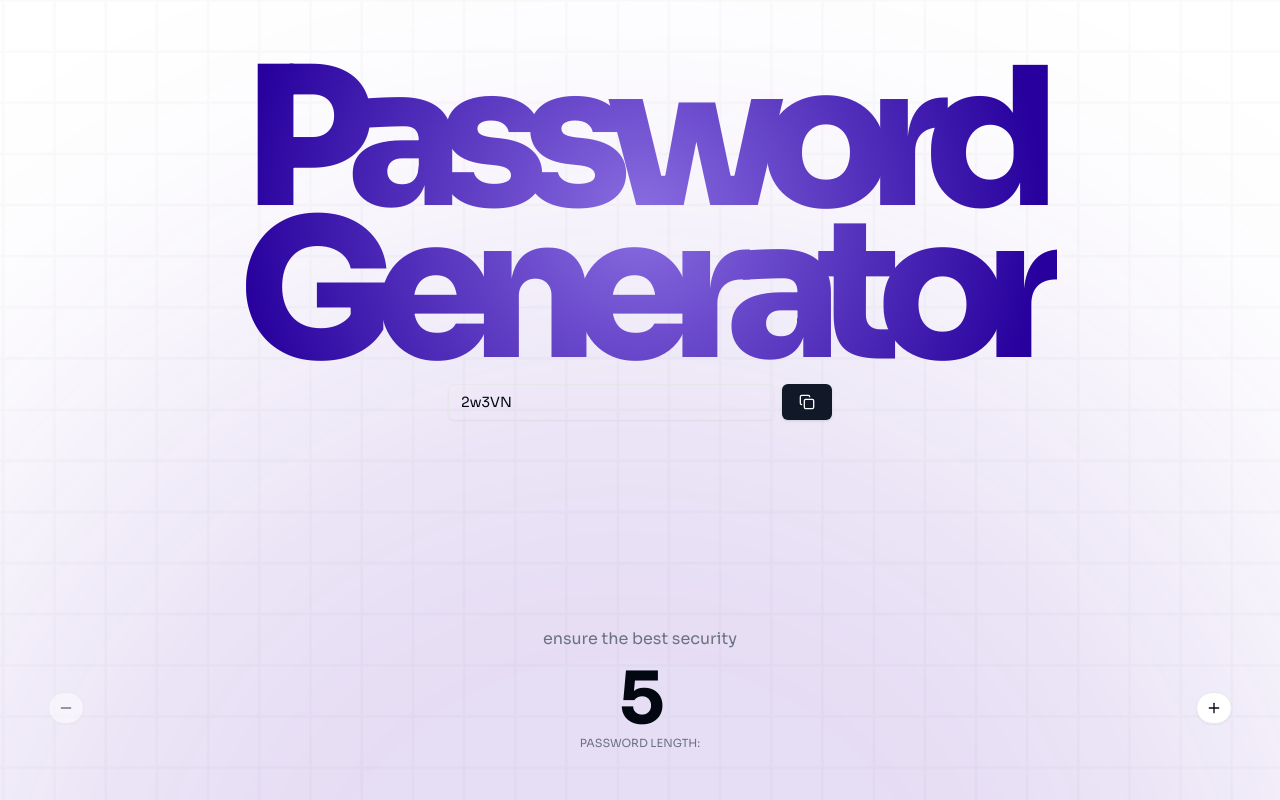
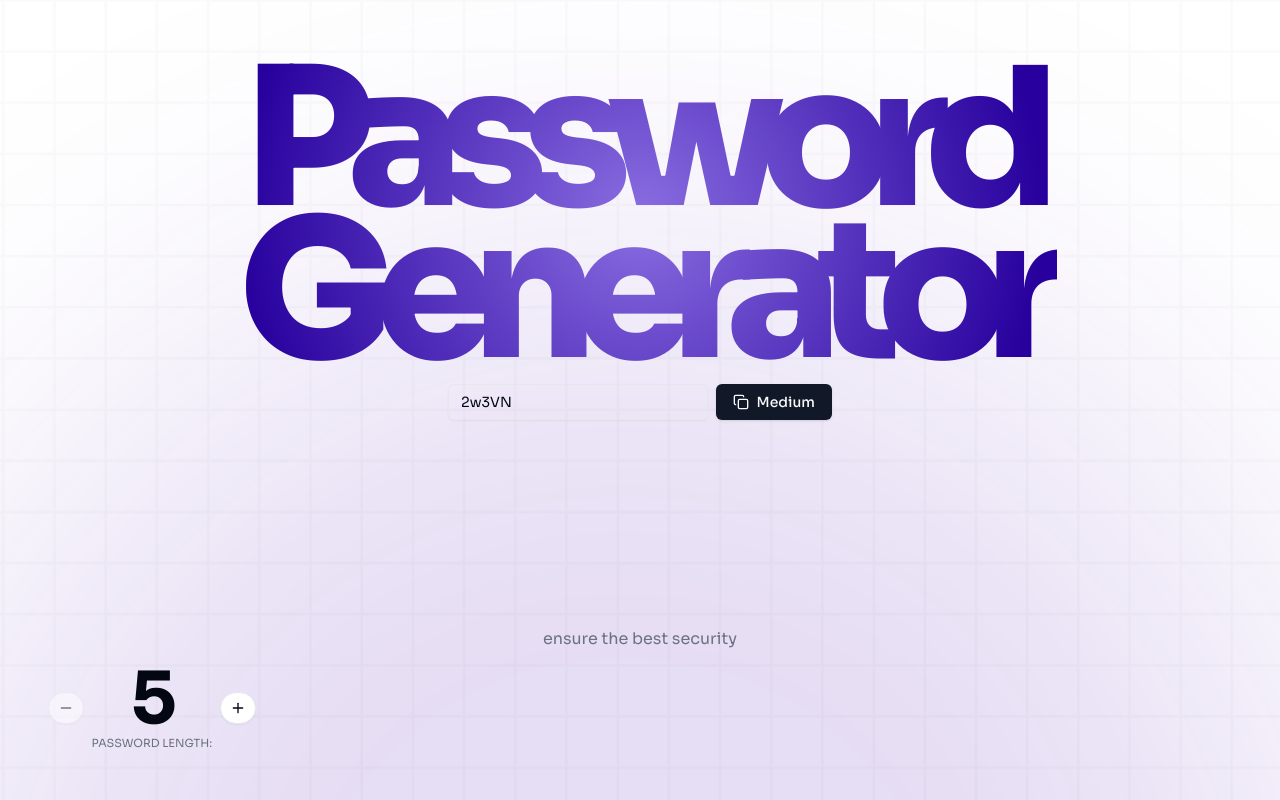
Before and after one commit to mendesjar/generate-password, a React (Vite) app: page / in a window 1280 px wide. Built offline with nearby package versions, Linux system fonts and the light colour scheme.

Commit message:
feat: add score validation

```diff
--- a/src/App.tsx
+++ b/src/App.tsx
@@ -1,8 +1,9 @@
-import { useState } from "react";
+import { useEffect, useState } from "react";
 import { Copy, Minus, Plus } from "lucide-react";
 import { Button } from "./components/ui/button";
 import { faker } from "@faker-js/faker";
 import { Input } from "./components/ui/input";
+import { evaluatePasswordStrength } from "./utils";
 
 let DEFAULT_INITIAL_VALUE = 5;
 
@@ -11,6 +12,12 @@ function App() {
     faker.string.alphanumeric(DEFAULT_INITIAL_VALUE)
   );
   const [passwordLength, setPasswordLength] = useState(DEFAULT_INITIAL_VALUE);
+  const [score, setScore] = useState<string>("");
+
+  useEffect(() => {
+    const score = evaluatePasswordStrength(password);
+    setScore(score);
+  }, [password]);
 
   return (
     <>
@@ -32,6 +39,7 @@ function App() {
                 />
                 <Button onClick={() => navigator.clipboard.writeText(password)}>
                   <Copy />
+                  {score}
                 </Button>
               </div>
             </div>
@@ -39,7 +47,7 @@ function App() {
               <p className="text-muted-foreground text-center">
                 ensure the best security
               </p>
-              <div>
+              <div className="flex justify-between">
                 <div className="flex items-center justify-center space-x-2">
                   <Button
                     variant="outline"
```
